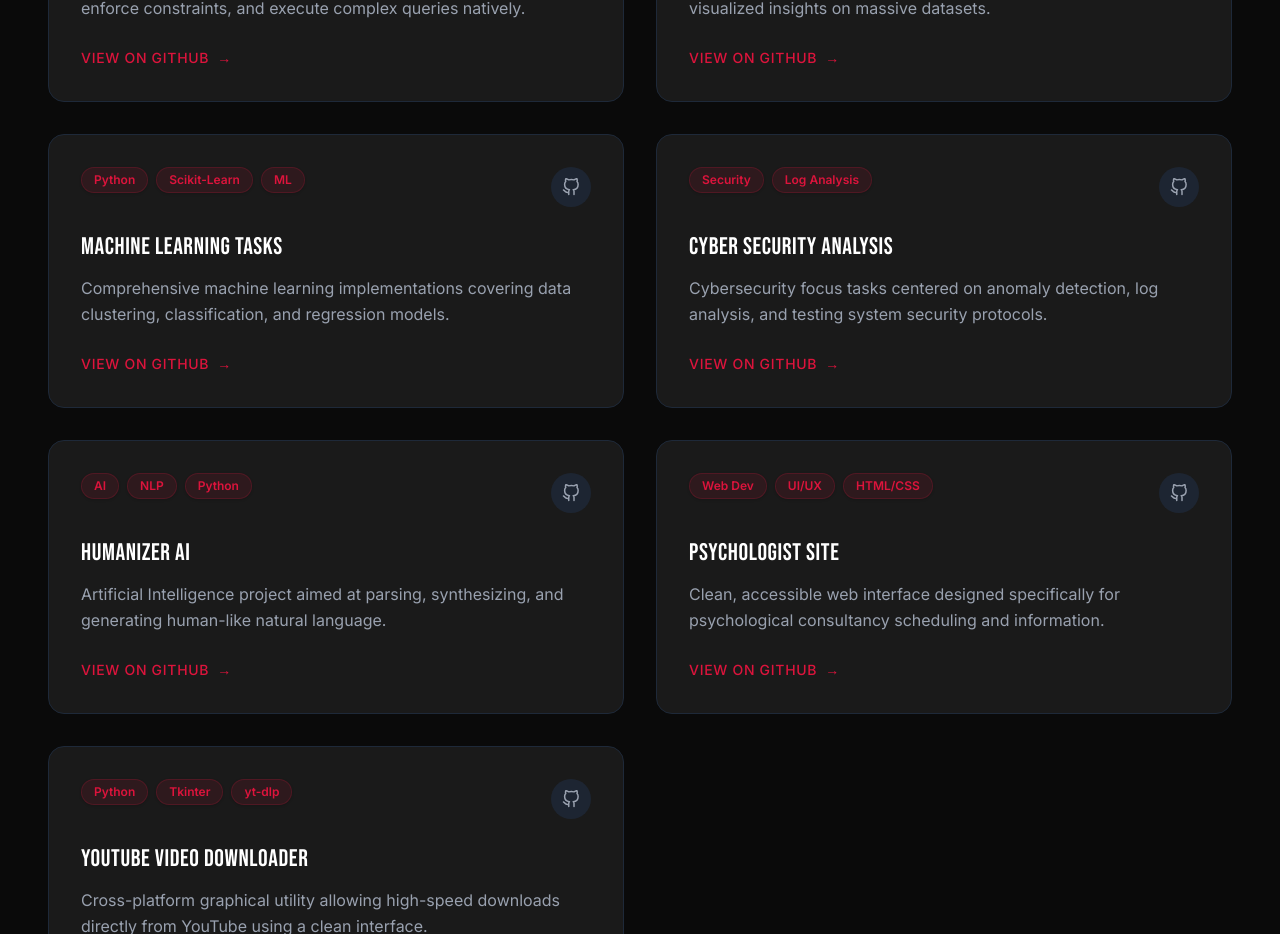
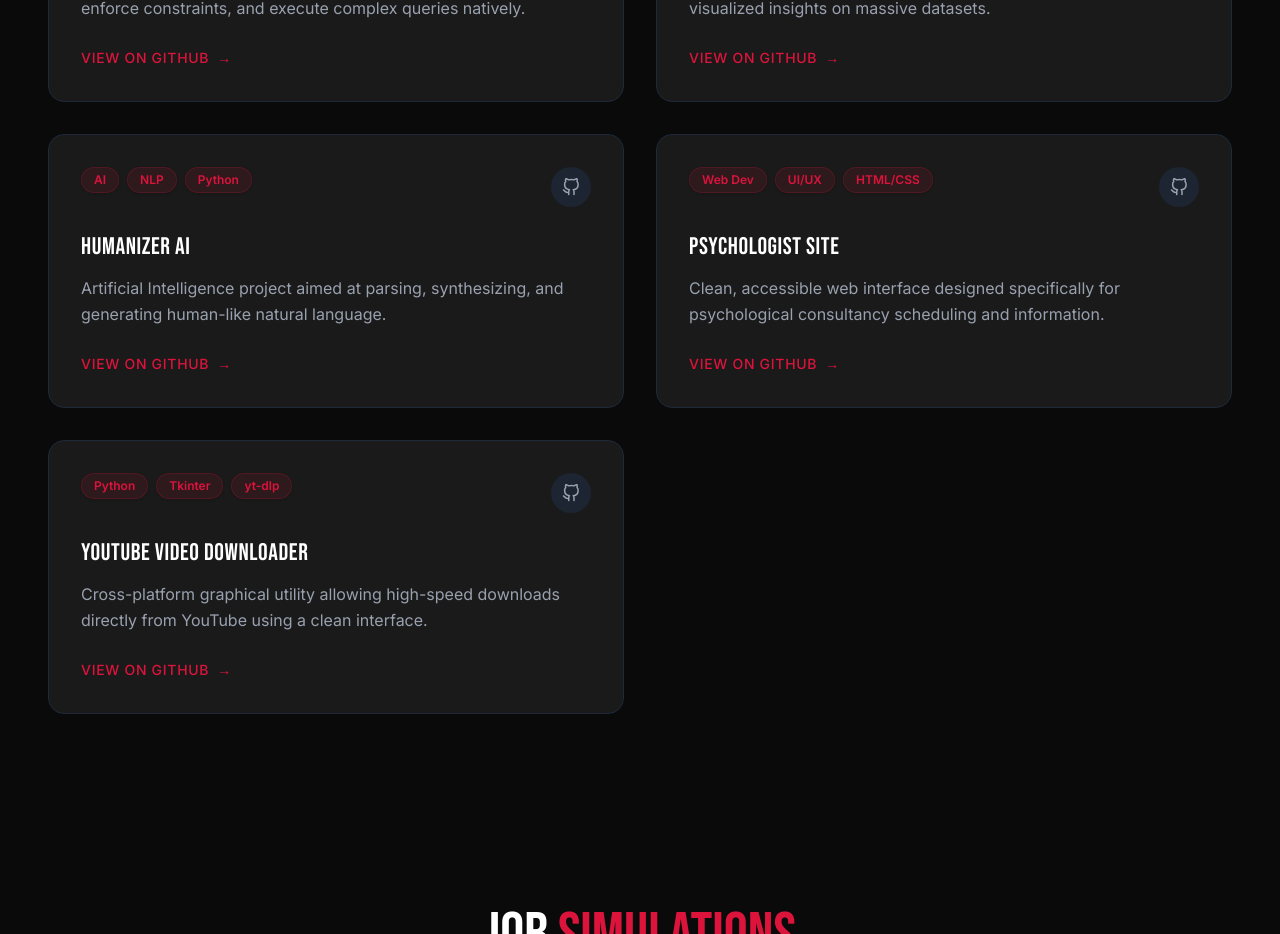
Before and after one commit to UjjwalShreyas/portfolio, a Next.js app: page / in a window 1280 px wide. Shown: the part 3800-4734 px from the top of the page. Built offline with nearby package versions, Linux system fonts and the light colour scheme.

Commit message:
Remove Machine Learning and Cyber Security projects

```diff
--- a/src/components/ProjectsSection.tsx
+++ b/src/components/ProjectsSection.tsx
@@ -14,18 +14,6 @@ const projects = [
     description: "Interactive dashboard providing deep regional trend analysis and visualized insights on massive datasets.",
     tags: ["Tableau", "Data Vis", "Analytics"],
     github: "https://github.com/UjjwalShreyas/FUTURE_DS_03",
-  },
-  {
-    title: "Machine Learning Tasks",
-    description: "Comprehensive machine learning implementations covering data clustering, classification, and regression models.",
-    tags: ["Python", "Scikit-Learn", "ML"],
-    github: "https://github.com/UjjwalShreyas/FUTURE_DS_02",
-  },
-  {
-    title: "Cyber Security Analysis",
-    description: "Cybersecurity focus tasks centered on anomaly detection, log analysis, and testing system security protocols.",
-    tags: ["Security", "Log Analysis"],
-    github: "https://github.com/UjjwalShreyas/FUTURE_DS_01",
   },
   {
     title: "Humanizer AI",
```
